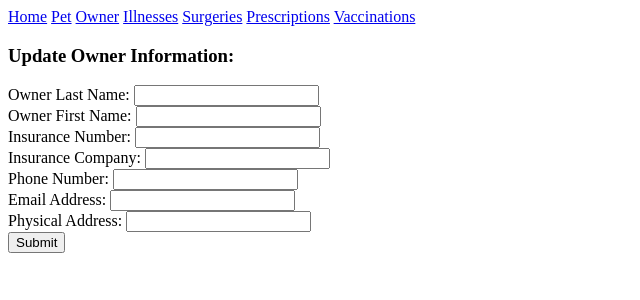
After one commit to sarahdubbert/470DatabaseProject, a Flask app: page /updateOwner in a window 1280 px wide. The commit adds this page. Shown: the top 300 px of the page, without its empty margins (0-640 px from the left). Run offline with Flask 2, Linux system fonts and the light colour scheme.

Commit message:
added files for updating pet/owner information

```diff
--- a/databaseApp/databaseApp/_init_.py
+++ b/databaseApp/databaseApp/_init_.py
@@ -55,7 +55,6 @@ def pet():
                     print("Number of rows affected by statement '{}': {}".format(result.statement, result.rowcount))
         except:
             print("Exception")
-
         return redirect(url_for('petResults', rows=results))
 
     cursor.close()
@@ -66,10 +65,39 @@ def pet():
 @app.route('/petResults', methods=['GET', 'POST'])
 def petResults():
     if request.method == "POST":
+        print("Made it to results page")
+    return render_template('petResults.html', rows=request.args.get('rows'))
 
-        print("rows info: " + str(rows))
+@app.route('/newPet', methods=['GET', 'POST'])
+def newPet():
+    cnx = mysql.connector.connect(user=usr, password=pw, host=hst, database=db, use_pure=True)
+    cursor = cnx.cursor()
+    if request.method == "POST":
+        #how to get FK for ownerId?
+        pet_name=request.form['pet_name']
+        owner_id=session['owner_id']
+        pet_type=request.form['pet_type']
+        pet_dob=request.form['pet_dob']
+        weight=request.form['weight']
+        height=request.form['height']
+        sex=request.form['sex']
 
-    return render_template('petResults.html', rows=request.args.get('rows'))
+        def get_insertPet_query():
+            return "INSERT INTO Pet (Name, OwnerID, PetType, DOB, Weight, Height, Sex) VALUES ('" + str(pet_name) + "', '" + owner_id + "', '" + str(pet_type) + "', '" + str(pet_dob) + "', '" + str(weight) + "', '" + str(height) + "', '" + str(sex) + "');"
+
+        newPetQuery = get_insertPet_query()
+        cursor.execute(get_insertPet_query())
+        cnx.commit()
+
+        return redirect(url_for('pet'))
+
+    return render_template('newPet.html')
+
+@app.route('/updatePet', methods=['GET', 'POST'])
+def updatePet():
+    if request.method == "POST":
+        print("Made it to update page")
+    return render_template('updatePet.html', rows=request.args.get('rows'))
 
 @app.route('/owner', methods=['GET', 'POST'])
 def owner():
@@ -145,31 +173,11 @@ def newOwner():
 
     return render_template('newOwner.html')
 
-@app.route('/newPet', methods=['GET', 'POST'])
-def newPet():
-    cnx = mysql.connector.connect(user=usr, password=pw, host=hst, database=db, use_pure=True)
-    cursor = cnx.cursor()
+@app.route('/updateOwner', methods=['GET', 'POST'])
+def updateOwner():
     if request.method == "POST":
-        #how to get FK for ownerId?
-        pet_name=request.form['pet_name']
-        owner_id=session['owner_id']
-        pet_type=request.form['pet_type']
-        pet_dob=request.form['pet_dob']
-        weight=request.form['weight']
-        height=request.form['height']
-        sex=request.form['sex']
-
-        def get_insertPet_query():
-            return "INSERT INTO Pet (Name, OwnerID, PetType, DOB, Weight, Height, Sex) VALUES ('" + str(pet_name) + "', '" + owner_id + "', '" + str(pet_type) + "', '" + str(pet_dob) + "', '" + str(weight) + "', '" + str(height) + "', '" + str(sex) + "');"
-
-        newPetQuery = get_insertPet_query()
-        cursor.execute(get_insertPet_query())
-        cnx.commit()
-
-        return redirect(url_for('pet'))
-
-    return render_template('newPet.html')
-
+        print("Made it to update page")
+    return render_template('updateOwner.html', rows=request.args.get('rows'))
 
 @app.route('/illnesses', methods=['GET', 'POST'])
 def illnesses():
--- a/databaseApp/databaseApp/templates/owner.html
+++ b/databaseApp/databaseApp/templates/owner.html
@@ -21,6 +21,12 @@
 </form>
 </div>
 
+<div class="updateOwner">
+  <form action="/updateOwner" method=get>
+      <div class="actions"><input type=submit value="Update Owner Information"></div>
+  </form>
+</div>
+
 
   <h3>Search for Owner:</h3>
 
--- a/databaseApp/databaseApp/templates/pet.html
+++ b/databaseApp/databaseApp/templates/pet.html
@@ -21,6 +21,12 @@
 </form>
 </div>
 
+<div class="updatePet">
+    <form action="/updatePet" method=get>
+        <div class="actions"><input type=submit value="Update Pet Information"></div>
+    </form>
+</div>
+
 
 <h3>Search for Pet:</h3>
 
--- /dev/null
+++ b/databaseApp/databaseApp/templates/updateOwner.html
@@ -0,0 +1,24 @@
+<div class="btn-group">
+    <a href="/" class="btn btn-default" name = "home">Home</a>
+    <a href="/pet" class="btn btn-default" name = "pet">Pet</a>
+    <a href="/owner" class="btn btn-default" name = "owner">Owner</a>
+    <a href="/illnesses" class="btn btn-default" name = "illnesses">Illnesses</a>
+    <a href="/surgeries" class="btn btn-default" name = "surgeries">Surgeries</a>
+    <a href="/prescriptions" class="btn btn-default" name = "prescriptions">Prescriptions</a>
+    <a href="/vaccinations" class="btn btn-default" name = "vaccinations">Vaccinations</a>
+  </div>
+
+  <h3>Update Owner Information:</h3>
+
+  <div class="ownerUpdate">
+  <form action="/updateOwner" method=post>
+      Owner Last Name: <input type=text name=ownerLast></br>
+      Owner First Name: <input type=text name=ownerFirst></br>
+      Insurance Number: <input type=text name=insNum></br>
+      Insurance Company: <input type=text name=insComp></br>
+      Phone Number: <input type=text name=phone></br>
+      Email Address: <input type=text name=email></br>
+      Physical Address: <input type=text name=address></br>
+      <div class="actions"><input type=submit value="Submit"></div>
+  </form>
+  </div>
```
Also changed, not shown: databaseApp/databaseApp/templates/petResults.html (+15 -1 lines), databaseApp/databaseApp/templates/updatePet.html (added, +23 -0 lines).
